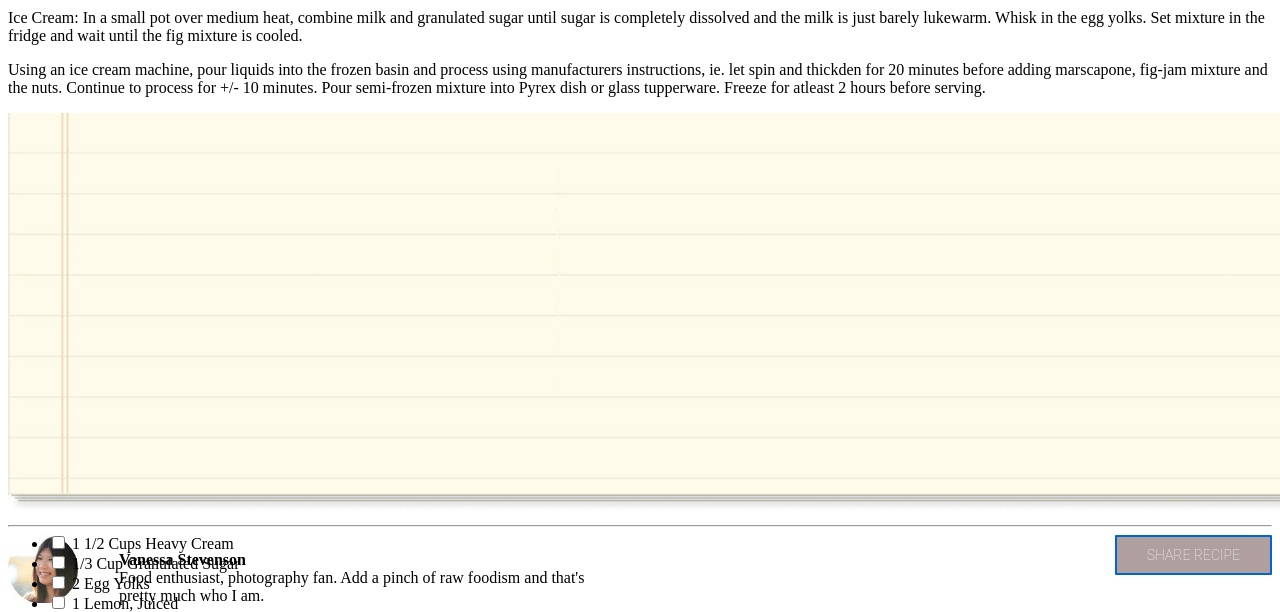
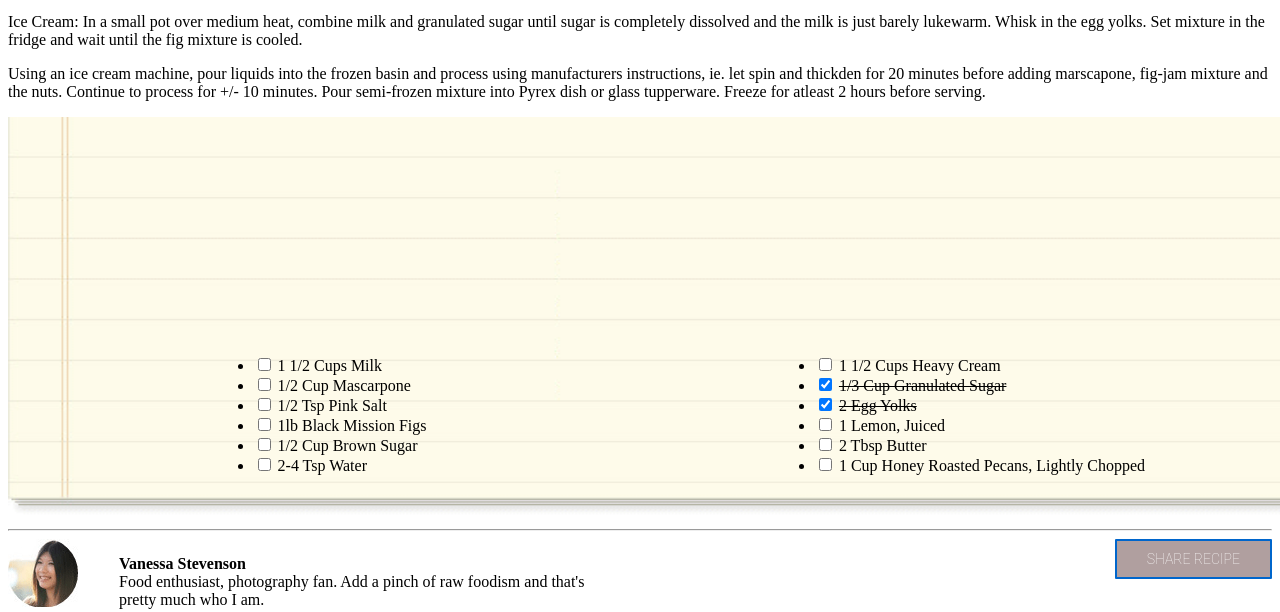
Before and after one commit to Ugo-Obiako/chocolate-pizza, a plain HTML site: page index.html in a window 1280 px wide. Shown: the part 785-1397 px from the top of the page. Drawn offline with Linux system fonts and the light colour scheme; a web font is replaced by a local one.

Commit message:
Updated files

```diff
--- a/css/styles.css
+++ b/css/styles.css
@@ -21,36 +21,44 @@
 }
 
 .chocoImage{
-    display: flex;
+    /* display: flex; */
     width: 1550px;
     height: 600px;
 }
 
 .imageContainer{
     position: relative;
-    display: inline-block;
+    /* display: inline-block; */
+    text-align: center;
 
 }
 
 .textOverlay1{
     position: absolute;
     top: 50%;
-    left: 50%;
-    width: 30%;
-    height: 30%;
+    right: 50%;
+    width: 50%;
+    height: 200%;
     display: flex;
     justify-content: center;
     align-items: center;
-
 }
 
 .textOverlay2{
-    position: absolute;
+    /* position: absolute;
     display: flex;
     justify-content: left;
     align-items: flex-end;
-
-
+    bottom: 8px;
+    right: 16px; */
+    position: absolute;
+    top: 50%;
+    left: 50%;
+    width: 50%;
+    height: 200%;
+    display: flex;
+    justify-content: center;
+    align-items: center;
 }
 
 
@@ -120,3 +128,7 @@ p.footerP{
 nav li{
     list-style-type: none;
 }
+
+.strikethrough{
+    text-decoration: line-through;
+}
--- a/index.html
+++ b/index.html
@@ -124,14 +124,14 @@ than just the ones used in this file.
         </li>
         <li>
           <label>
-            <input type="checkbox" />
-            <span>1/3 Cup Granulated Sugar</span>
+            <input type="checkbox" checked />
+            <span class="strikethrough">1/3 Cup Granulated Sugar</span>
           </label>
         </li>
         <li>
           <label>
-            <input type="checkbox" />
-            <span>2 Egg Yolks</span>
+            <input type="checkbox" checked />
+            <span class="strikethrough">2 Egg Yolks</span>
           </label>
         </li>
         <li>
```
